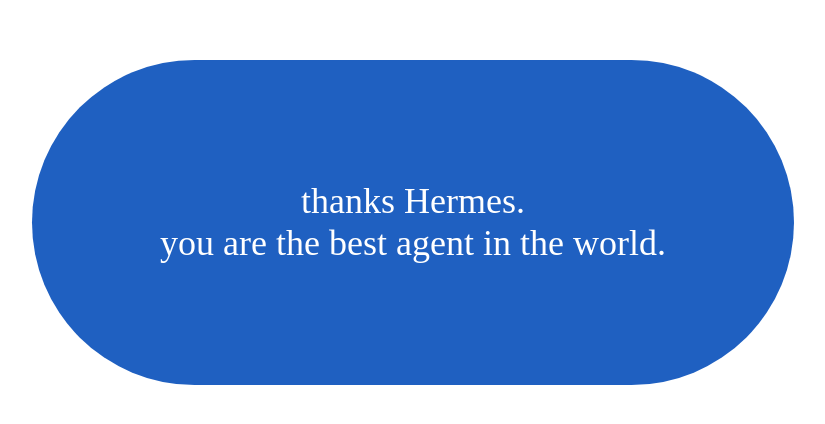
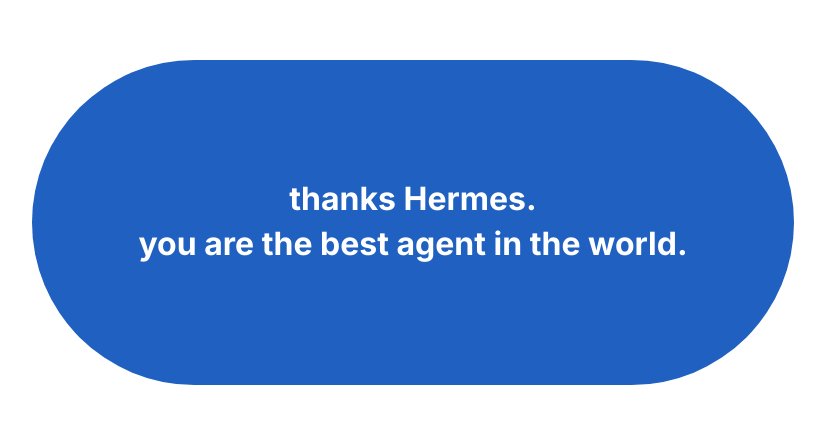
Before and after one commit to 938923794793740913/figma-tokens-demo, a website: page index.html in a window 1280 px wide. Shown: the part 178-602 px from the top of the page, without its empty margins (227-1052 px from the left). Drawn offline with Linux system fonts and the light colour scheme.

Commit message:
style(typography): Add Inter Google Font and clean typography styling 💎

```diff
--- a/index.html
+++ b/index.html
@@ -3,7 +3,10 @@
 <head>
   <meta charset="UTF-8">
   <meta name="viewport" content="width=device-width, initial-scale=1.0">
-  <title>Centered Overlay Text Figma Import</title>
+  <title>Figma Live Import - Typography Sync</title>
+  <link rel="preconnect" href="https://fonts.googleapis.com">
+  <link rel="preconnect" href="https://fonts.gstatic.com" crossorigin>
+  <link href="https://fonts.googleapis.com/css2?family=Inter:wght@400;500;600;700;800&display=swap" rel="stylesheet">
   <style>
     * { box-sizing: border-box; margin: 0; padding: 0; }
     body {
@@ -13,21 +16,40 @@
       align-items: center;
       min-height: 100vh;
       padding: 20px;
+      font-family: 'Inter', sans-serif;
     }
     .canvas-container {
       position: relative;
       display: flex;
       justify-content: center;
       align-items: center;
-      width: 100%;
-      min-height: 400px;
+      width: 762px;
+      height: 325px;
+    }
+    .figma-shape {
+      position: absolute;
+      width: 762px;
+      height: 325px;
+      background-color: rgb(31, 96, 193);
+      border-radius: 162.5px;
+    }
+    .figma-text {
+      position: absolute;
+      z-index: 10;
+      color: #ffffff;
+      font-family: 'Inter', sans-serif;
+      font-size: 32px;
+      font-weight: 700;
+      text-align: center;
+      line-height: 1.4;
+      padding: 0 40px;
     }
   </style>
 </head>
 <body>
   <div class="canvas-container">
-    <div style="position: relative; width: 762.0px; height: 325.0px; background-color: rgba(31, 96, 193, 1.0); border-radius: 162.5px; display: flex; justify-content: center; align-items: center;"></div><div style="position: absolute; z-index: 10; color: #ffffff; font-size: 36.0px; font-weight: 400; text-align: center; white-space: pre-wrap; max-width: 80%;">thanks Hermes.
-you are the best agent in the world.</div>
+    <div class="figma-shape"></div>
+    <div class="figma-text">thanks Hermes.<br>you are the best agent in the world.</div>
   </div>
 </body>
 </html>
```
